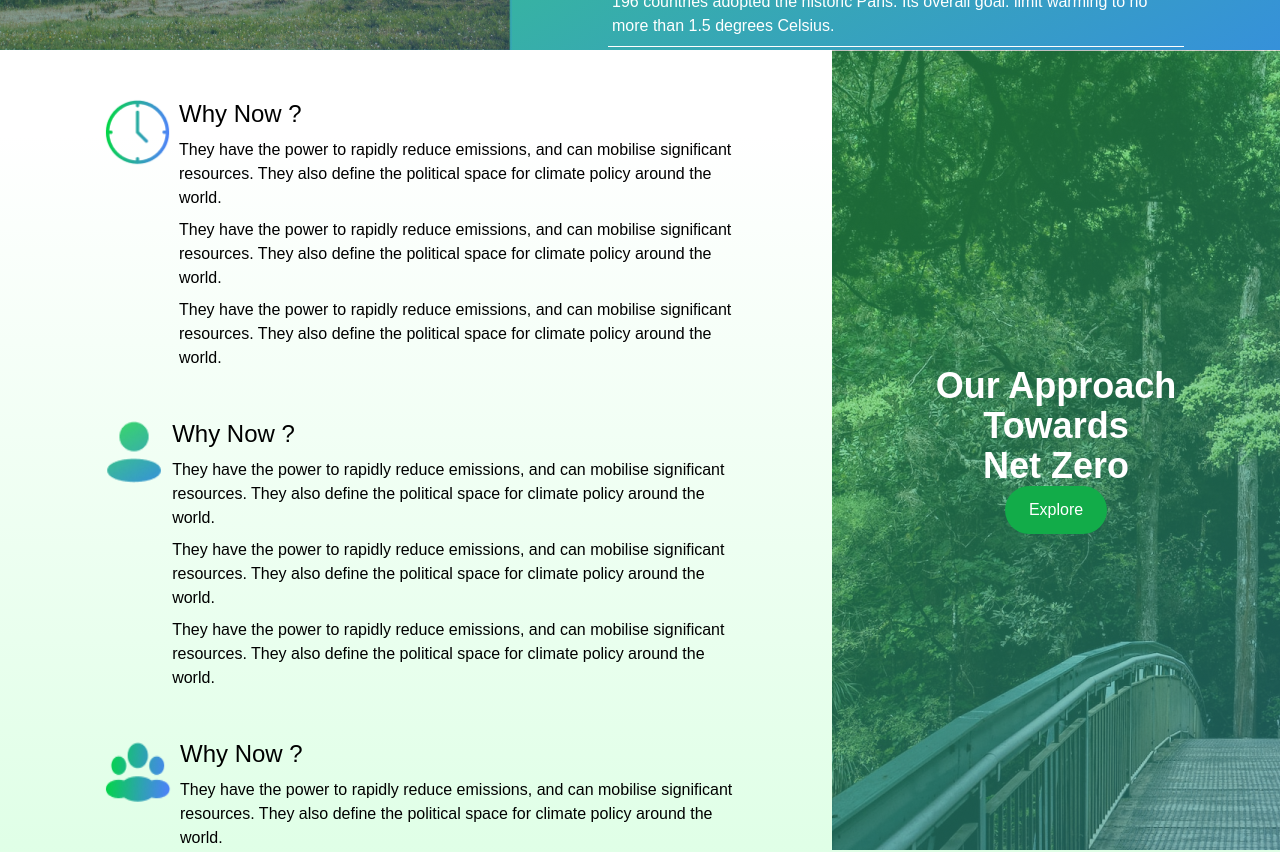
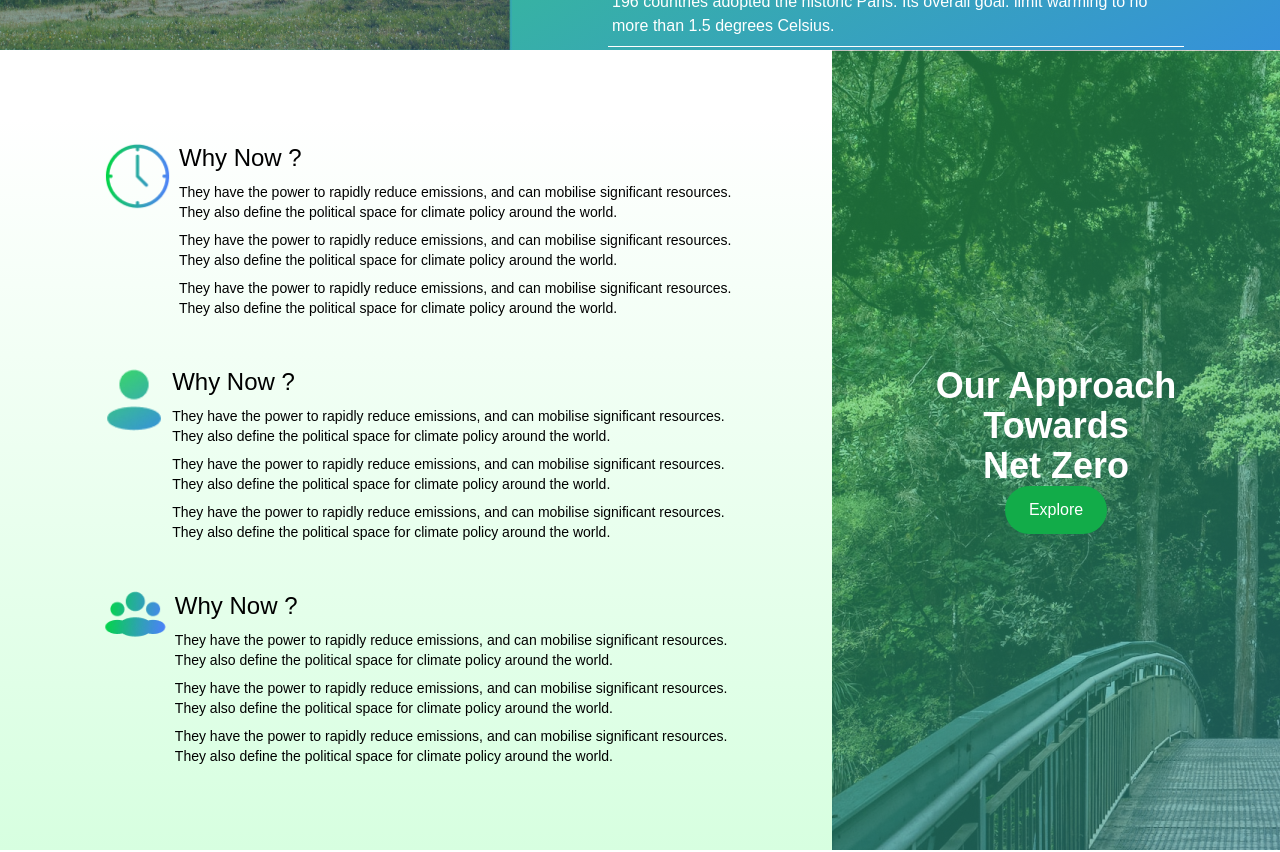
Before and after one commit to yugg98/netzerokaro, a Next.js app: page /company in a window 1280 px wide. Shown: the part 2740-3592 px from the top of the page. Built offline with nearby package versions, Linux system fonts and the light colour scheme.

Commit message:
icons update

```diff
--- a/pages/company.jsx
+++ b/pages/company.jsx
@@ -52,13 +52,13 @@ function OurApproach() {
                             <Image src={icon1} className='h-[84px] w-[84px]' />
                             <div>
                                 <p className="text-2xl text-semibold mt-2">Why Now ?</p>
-                                <p className='font-extralight mt-2 text-greyf'>
+                                <p className=' mt-2 text-greyf text-sm '>
                                     They have the power to rapidly reduce emissions, and can mobilise significant resources. They also define the political space for climate policy around the world.
                                 </p>
-                                <p className='font-extralight mt-2 text-greyf'>
+                                <p className=' mt-2 text-greyf text-sm '>
                                     They have the power to rapidly reduce emissions, and can mobilise significant resources. They also define the political space for climate policy around the world.
                                 </p>
-                                <p className='font-extralight mt-2 text-greyf'>
+                                <p className=' mt-2 text-greyf text-sm '>
                                     They have the power to rapidly reduce emissions, and can mobilise significant resources. They also define the political space for climate policy around the world.
                                 </p>
                             </div>
@@ -69,13 +69,13 @@ function OurApproach() {
                             <Image src={icon2} className='h-[84px] w-[84px]' />
                             <div>
                                 <p className="text-2xl text-semibold mt-2">Why Now ?</p>
-                                <p className='font-extralight mt-2 text-greyf'>
+                                <p className=' mt-2 text-greyf text-sm '>
                                     They have the power to rapidly reduce emissions, and can mobilise significant resources. They also define the political space for climate policy around the world.
                                 </p>
-                                <p className='font-extralight mt-2 text-greyf'>
+                                <p className=' mt-2 text-greyf text-sm '>
                                     They have the power to rapidly reduce emissions, and can mobilise significant resources. They also define the political space for climate policy around the world.
                                 </p>
-                                <p className='font-extralight mt-2 text-greyf'>
+                                <p className=' mt-2 text-greyf text-sm '>
                                     They have the power to rapidly reduce emissions, and can mobilise significant resources. They also define the political space for climate policy around the world.
                                 </p>
                             </div>
@@ -83,16 +83,16 @@ function OurApproach() {
                     </li>
                     <li className='my-10'>
                         <div className='flex justify-center '>
-                            <Image src={icon3} className='h-[84px] w-[84px]' />
+                            <Image src={icon3} className='h-[64px] w-[84px]' />
                             <div>
                                 <p className="text-2xl text-semibold mt-2">Why Now ?</p>
-                                <p className='font-extralight mt-2 text-greyf'>
+                                <p className=' mt-2 text-greyf text-sm '>
                                     They have the power to rapidly reduce emissions, and can mobilise significant resources. They also define the political space for climate policy around the world.
                                 </p>
-                                <p className='font-extralight mt-2 text-greyf'>
+                                <p className=' mt-2 text-greyf text-sm '>
                                     They have the power to rapidly reduce emissions, and can mobilise significant resources. They also define the political space for climate policy around the world.
                                 </p>
-                                <p className='font-extralight mt-2 text-greyf'>
+                                <p className=' mt-2 text-greyf text-sm '>
                                     They have the power to rapidly reduce emissions, and can mobilise significant resources. They also define the political space for climate policy around the world.
                                 </p>
                             </div>
```
